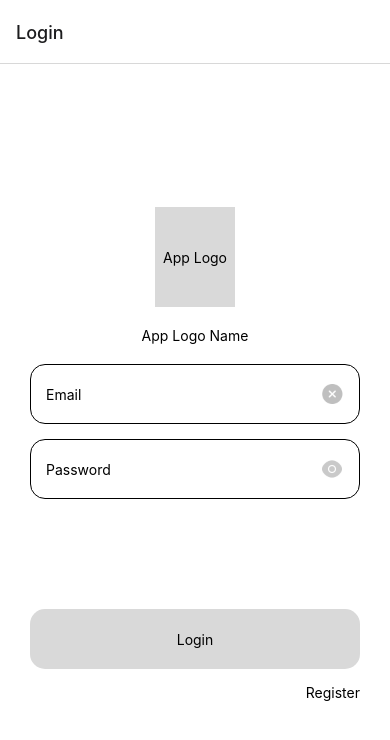
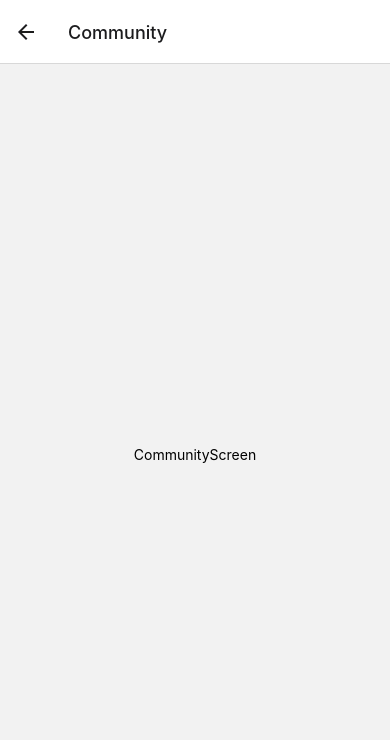
Before and after one commit to Jvelopproject/TransferCommunityApp, a React Native app: screen /Community in a window 390 px wide. Shown: the top 740 px of the page. Built offline with nearby package versions, Linux system fonts and the light colour scheme.

Commit message:
navigation type 지정

```diff
--- a/App.tsx
+++ b/App.tsx
@@ -2,6 +2,7 @@ import { NavigationContainer } from '@react-navigation/native';
 import { createNativeStackNavigator } from '@react-navigation/native-stack';
 import React from 'react';
 import { StyleSheet } from 'react-native';
+import CommunityScreen from './src/screens/CommunityScreen';
 import LoginScreen from './src/screens/LoginScreen';
 import RegisterScreen from './src/screens/RegisterScreen';
 
@@ -14,6 +15,7 @@ export default function App() {
       <Stack.Navigator initialRouteName='Login'>
         <Stack.Screen name='Login' component={LoginScreen} />
         <Stack.Screen name='Register' component={RegisterScreen} />
+        <Stack.Screen name='Community' component={CommunityScreen} />
       </Stack.Navigator>
     </NavigationContainer>
   );
--- a/src/@types/ROOT_NAVIGATION.d.ts
+++ b/src/@types/ROOT_NAVIGATION.d.ts
@@ -1,4 +1,5 @@
 declare type ROOT_NAVIGATION = {
   Login: undefined;
   Register: undefined;
+  Community: undefined;
 };
--- a/src/screens/CommunityScreen.tsx
+++ b/src/screens/CommunityScreen.tsx
@@ -1,7 +1,13 @@
+import { useNavigation } from "@react-navigation/native";
+import { NativeStackNavigationProp } from "@react-navigation/native-stack";
 import React from "react";
 import { Text, View } from "react-native";
 
 const CommunityScreen = () => {
+  //Logics
+  const navigation = useNavigation<NativeStackNavigationProp<ROOT_NAVIGATION>>();
+
+  //Views
   return (
     <View style={{ flex: 1, justifyContent: "center", alignItems: "center" }}>
       <Text>CommunityScreen</Text>
```
